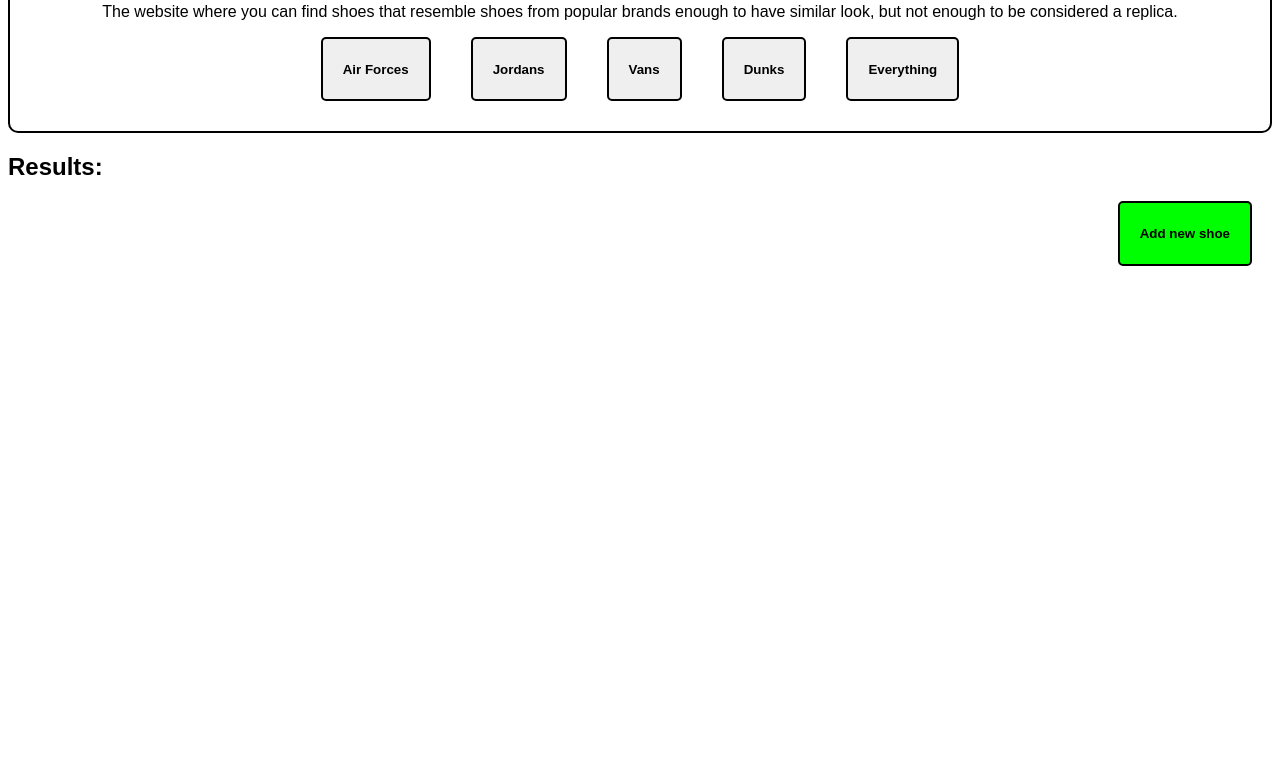
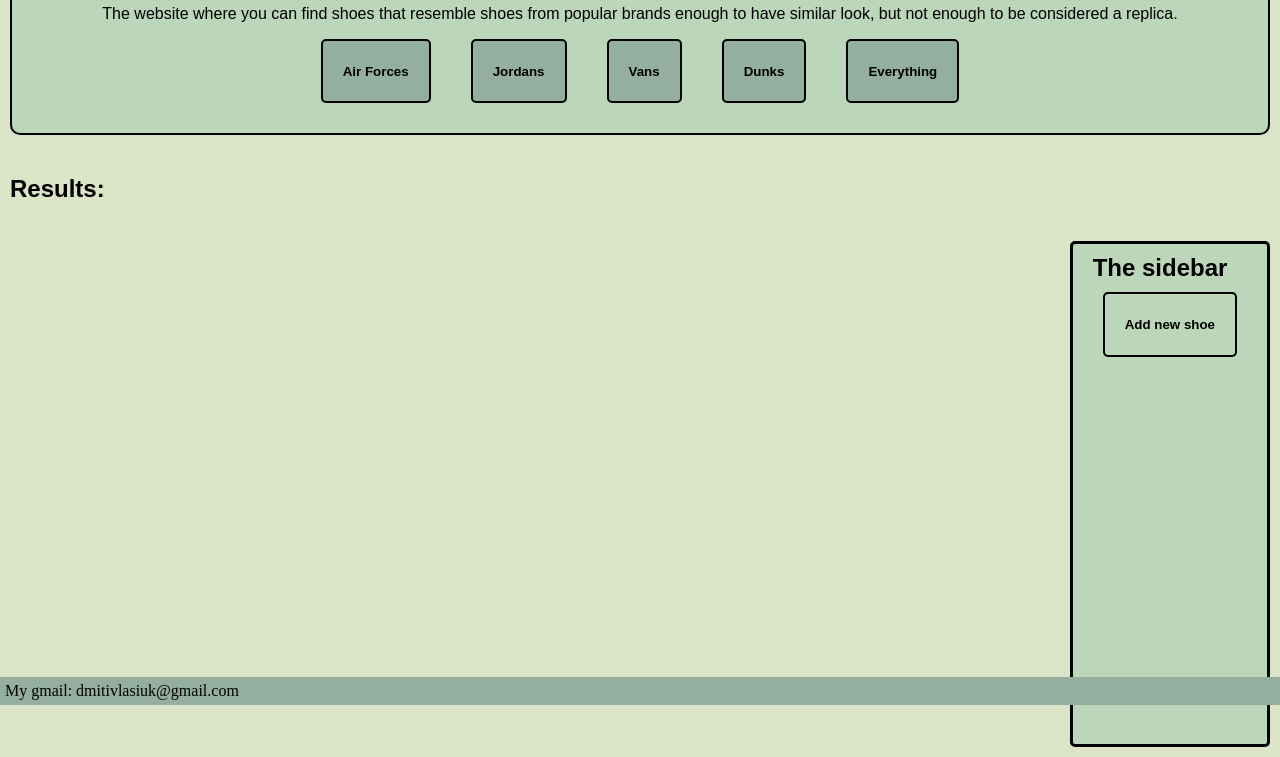
Before and after one commit to DimaUnityCoder/Shoe2, a plain HTML site: page index.html in a window 1280 px wide. Shown: the part 95-852 px from the top of the page. Before the commit the page ends 800 px from the top, so only its background shows below. Drawn offline with Linux system fonts and the light colour scheme.

Commit message:
New stuff
-Added a sidebar
-added a footer with creditentials
-fucked around with flex values on main

```diff
--- a/index.html
+++ b/index.html
@@ -25,19 +25,25 @@
                 <button class="button" id="everythingButton">
                     <h4>Everything</h4>
                 </button>
+
+
+
             </div>
 
         </header>
         <main>
-            <h2>Results:</h2>
+            <h2>Results:</h2> <br>
+            <div style="display: flex; align-content: flex-end;">
+
                 <div class="wrapper" id="prodScreen">
 
 
                 </div>
-        </main>
-        <div style="float: right;">
-            <div >
-                <button id="openShoeAdder" class="button" style="background-color: lime;">
+                <div id="sidebar">
+                    <h2 style="margin: 10px 10px 10px 20px;">The sidebar</h2>
+                    <div style="margin: 10px;">
+                        <div>
+                            <button id="openShoeAdder" class="button" style="background-color: #BBD6B8">
                                 <h4>Add new shoe</h4>
                             </button>
                         </div>
@@ -46,25 +52,24 @@
                             <input type="text" class = "shoeInput" id = "shoeLink"placeholder="Enter link to the shoe here..." ><br>
                             <input type="text" class = "shoeInput" id = "shoeName"placeholder="Enter the name of the shoe here..." ><br>
                             <input type="text" class = "shoeInput" id = "shoePic"placeholder="Enter link to the picture of the shoe here..." ><br>
-                <select name="types" id="shoeType" style="border: solid 2px black;">
+                            <select name="types" id="shoeType" style="border: solid 2px black; margin-bottom: 10px;">
                                 <option value="0">Choose which shoe it resembles...</option>
                                 <option value="1">Air Forces</option>
                                 <option value="2">Jordans</option>
                                 <option value="3">Vans</option>
                                 <option value="4">Dunks</option>
                             </select>
-                <p class="text"> (Enter 1 if it resembles Air Forces, 2 if Jordans, 3 if Vans and 4 if Dunks)</p>
 
 
 
 
-                <div style="display: flex;">
+                            <div style="display: flex; align-content: space-between;">
                                 <div>
                                     <button class="button" id="submitNewShoe">
                                         <p>Submit</p>
                                     </button>
                                 </div>
-                    <div style="align-self: flex-end;">
+                                <div>
                                     <button class="button" id="closeShoeAdder">
                                         <p>Close</p>
                                     </button>
@@ -74,6 +79,22 @@
                     </div>
 
 
+                    </div>
+                </div>
+            </div>
+
+        </main>
+
+
+
+
+
+
+        <footer>
+            <div id="footerDiv">
+                My gmail: dmitivlasiuk@gmail.com
+            </div>
+        </footer>
         <script src="object_script.js"></script>
 
     </body>
--- a/object_script.js
+++ b/object_script.js
@@ -107,16 +107,16 @@
         link !== "" &&
         name !== "" &&
         picLink !== "" &&
-        type.value !== "0"
+        type !== "0"
         )
 
     {
-
+        console.log(type.value)
         productId.push(productId.length)
         productPicLink.push(picLink)
         productName.push(name)
         productLink.push(link)
-        productType.push(type.value)
+        productType.push(type)
         savePosts()
 
     }
@@ -168,10 +168,9 @@
 function buildShoePage(acceptableType){
     removePreviousElements();
     fillArrays();
-    console.log("obamna")
 
     for(let i = 0; i < productId.length; i++){
-        if (productType[i] == acceptableType || acceptableType == 5){
+        if (productType[i] == acceptableType || acceptableType == 5 && productName!==null){
             let prodBox = document.createElement("section")
             let imageInLink = document.createElement("a")
             let image = document.createElement("img")
--- a/style.css
+++ b/style.css
@@ -1,8 +1,17 @@
+body{
+    background: #DBE4C6;
+    display: flex;
+    flex-direction: column;
+    min-height: 100vh;
+    margin: 0;
+    padding: 0;
+}
 .button{
     margin: 0 20px 10px 20px;
     padding: 5px 20px 5px 20px;
     border: 2px solid black;
     border-radius: 5px;
+    background-color: #94AF9F;
 }
 a{
     color: black;
@@ -20,6 +29,9 @@
     height: fit-content;
     border-radius: 10px;
     text-align: center;
+    background-color: #BBD6B8;
+    overflow:visible;
+    margin: 10px 10px 10px 10px;
 }
 img{
     height: 10vh;
@@ -28,6 +40,7 @@
     border: 2px solid black;
     margin: 1vh;
     border-radius: 10px;
+    background-color: #94AF9F
 }
 #shoeAdd{
     float:  right;
@@ -35,6 +48,7 @@
     padding: 10px 10px 10px 10px;
     display: inline;
     border-radius: 5px;
+    background-color: #BBD6B8;
 }
 input{
     margin-bottom: 10px;
@@ -59,3 +73,26 @@
     border: 2px solid black;
     border-radius: 3px;
 }
+footer{
+    margin-top: auto;
+    background-color: #94AF9F;
+    text-align: left;
+    padding: 5px;
+    position: fixed;
+    flex-shrink: 0;
+    bottom: 0;
+    left: 0;
+    right: 0;
+}
+
+main{
+    flex: 1;
+    margin: 10px;
+}
+#sidebar{
+    margin-left: auto;
+    height: 500px;
+    border: 3px solid black;
+    border-radius: 5px;
+    background-color: #BBD6B8;
+}
```
Lines whose indentation alone changed are shown as unchanged.
